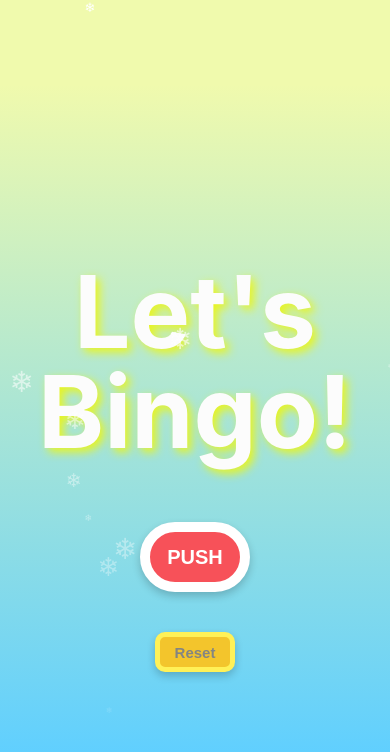
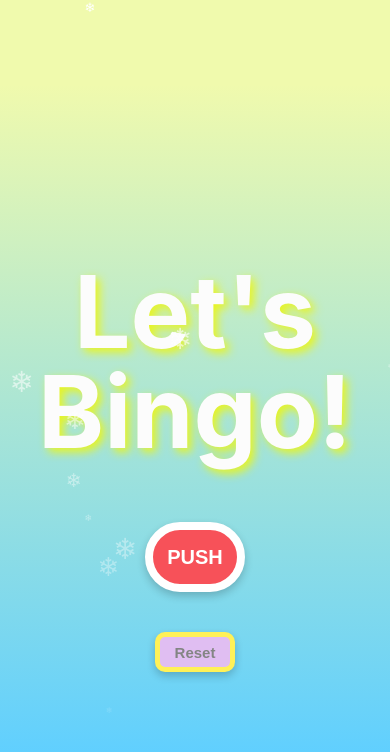
Before and after one commit to nishi-oka/Bingo-75, a React (Create React App) app: page / in a window 390 px wide. Shown: the top 752 px of the page. Built offline with nearby package versions, Linux system fonts and the light colour scheme; a web font is replaced by a local one.

Commit message:
change start button  size on  smartphone version

```diff
--- a/src/App.css
+++ b/src/App.css
@@ -104,28 +104,28 @@ button {
 }
 @media screen and (max-width: 768px) {
   button {
-    width: 110px;
+    width: 100px;
     height: 70px;
     font-size: 20px;
-    font-weight: bold;
-    font-family: 'Poppins', sans-serif;
-    border-radius: 50px;
-    border: 10px solid #ffffff;
-    background-color: #f75159;
-    color: #ffffff;
-    box-shadow: 0 4px 8px rgba(0, 0, 0, 0.2); /* 初期状態での影 */
-    transition: box-shadow 0.2s ease, transform 0.095s ease;
+    border-radius: 35px;
+    border: 8px solid #ffffff;
   }
 }
 
 /* スタートボタンのホバー効果 */
 button:hover {
-  border: 10px solid #f3c52c;
-  background-color: #f4f742;
-  color: #d56a0c;
+  border: 10px solid #f5fc31;
+  background-color: #c48bf2;
+  color: #ffffff;
   cursor: pointer;
   transition: background-color 0.1s ease; /* 色の変化にスムーズなアニメーション */
   transform: scale(1.1);
+}
+
+@media screen and (max-width: 768px) {
+  button:hover {
+    border: 8px solid #f5fc31;
+  }
 }
 button:active {
   box-shadow: 0 2px 4px rgba(0, 0, 0, 0.4);
@@ -137,7 +137,7 @@ button:active {
   height: 80px;
   font-size: 30px;
   border: 10px solid #fff157;
-  background-color: #f3c52c;
+  background-color: #e0bef2;
   border-radius: 10px;
   margin-top: 50px;
   color: #838583;
@@ -151,7 +151,6 @@ button:active {
     height: 40px;
     font-size: 15px;
     border: 5px solid #fff157;
-    background-color: #f3c52c;
     border-radius: 10px;
     margin-top: 20px;
     color: #838583;
```
